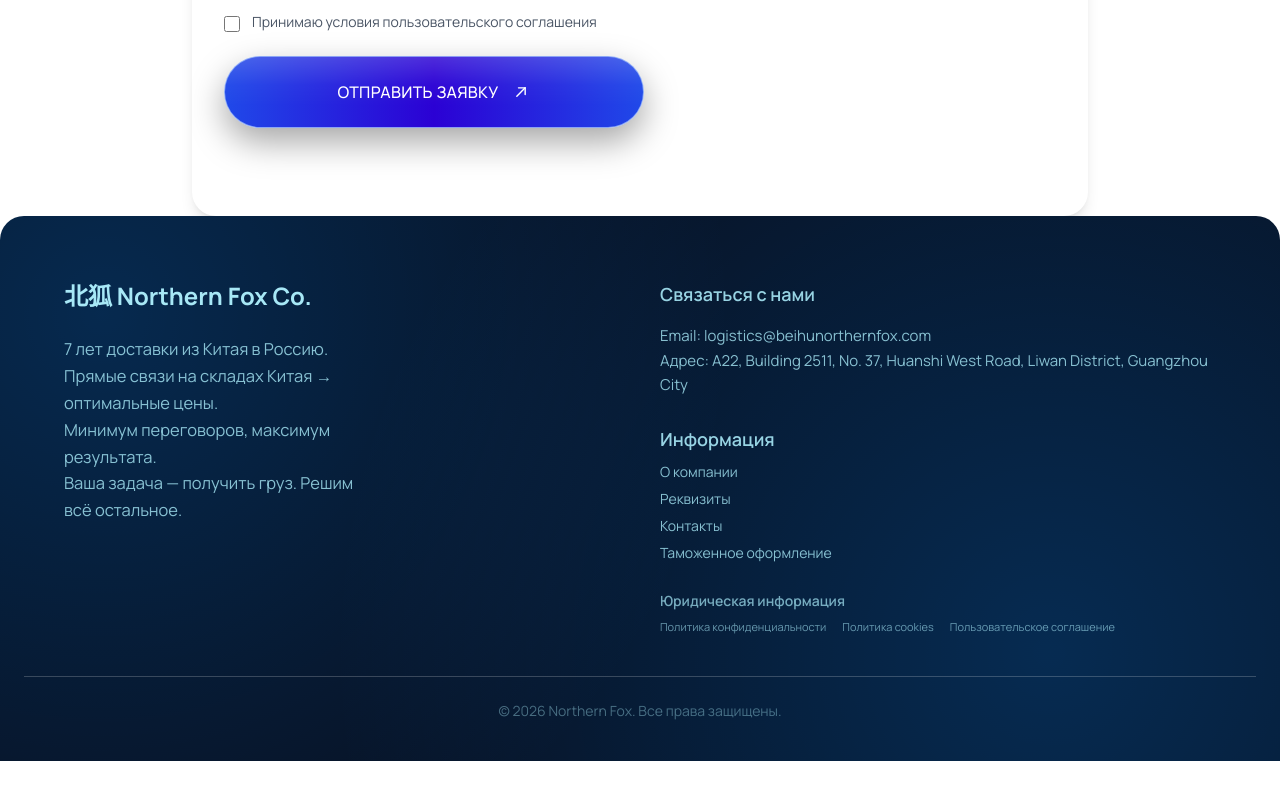
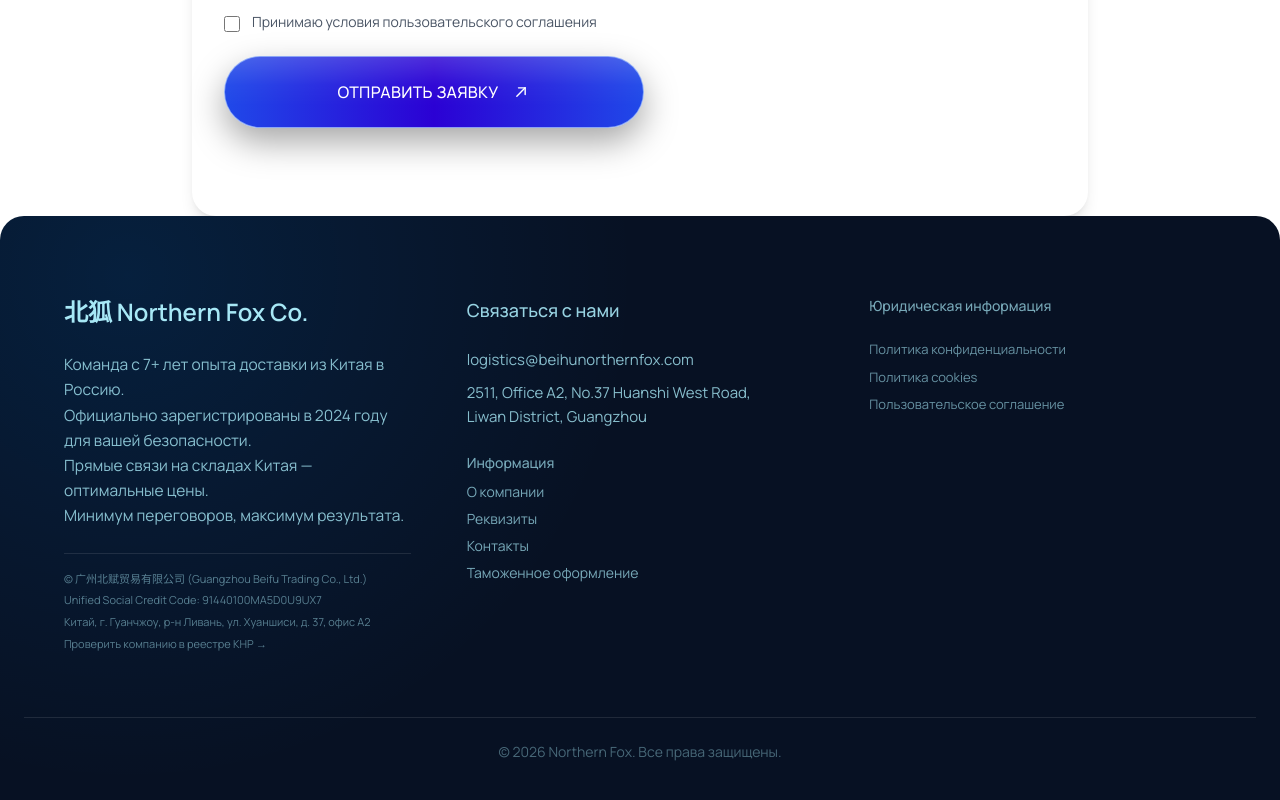
Before and after one commit to amakatee/northernfoxapp, a Next.js app: page / in a window 1280 px wide. Shown: the part 6245-7045 px from the top of the page. Before the commit the page ends 7006 px from the top, so only its background shows below. Built offline with nearby package versions, Linux system fonts and the light colour scheme.

Commit message:
updated footer

```diff
--- a/app/components/Footer.tsx
+++ b/app/components/Footer.tsx
@@ -3,7 +3,7 @@
 import React, { useLayoutEffect, useRef } from "react";
 import gsap from "gsap";
 import { ScrollTrigger } from "gsap/ScrollTrigger";
-import Link from 'next/link'
+import Link from "next/link";
 
 gsap.registerPlugin(ScrollTrigger);
 
@@ -13,24 +13,23 @@
   useLayoutEffect(() => {
     if (!root.current) return;
 
-    const q = gsap.utils.selector(root);
-
     const ctx = gsap.context(() => {
-      gsap.set(q(".reveal"), { opacity: 0, y: 40 });
-
-      gsap.timeline({
+      gsap.fromTo(
+        ".footer-reveal",
+        { opacity: 0, y: 24 },
+        {
+          opacity: 1,
+          y: 0,
+          duration: 1,
+          ease: "power3.out",
+          stagger: 0.12,
           scrollTrigger: {
             trigger: root.current,
-          start: "top 90%",
+            start: "top 92%",
             once: true,
           },
-      }).to(q(".reveal"), {
-        opacity: 1,
-        y: 0,
-        stagger: 0.15,
-        duration: 1.1,
-        ease: "power3.out",
-      });
+        }
+      );
     }, root);
 
     return () => ctx.revert();
@@ -39,95 +38,121 @@
   return (
     <footer
       ref={root}
-      className="w-full rounded-t-3xl bg-[#071123] bg-[radial-gradient(circle_at_8%_18%,rgba(0,140,255,0.20)_0%,transparent_50%),radial-gradient(circle_at_82%_80%,rgba(0,140,255,0.21)_0%,transparent_63%)] text-white px-6 pt-16 pb-10"
+      className="w-full bg-[radial-gradient(circle_at_10%_10%,rgba(0,140,255,0.12),transparent_40%)] rounded-t-3xl bg-[#071123] text-white px-6 pt-20 pb-12"
     >
-      <div className="max-w-6xl mx-auto flex flex-col md:flex-row justify-between gap-10">
-        {/* Left - Company Info */}
-        <div className="flex-1 space-y-6 reveal">
-          <h3 className="text-2xl text-[#a7e8f6] font-bold">
+      <div className="max-w-6xl mx-auto grid md:grid-cols-3 gap-14">
+        {/* Company */}
+        <div className="space-y-6 footer-reveal">
+          <h3 className="text-2xl font-semibold text-[#a7e8f6]">
             北狐 Northern Fox Co.
           </h3>
 
-          <p className="text-[#a7e8f6]/80 text-[16.5px] leading-relaxed max-w-xs">
-            7 лет доставки из Китая в Россию. <br />
-            Прямые связи на складах Китая → оптимальные цены. <br />
-            Минимум переговоров, максимум результата. <br />
-            Ваша задача — получить груз. Решим всё остальное.
+          <p className="text-[#a7e8f6]/80 text-[15.5px] leading-relaxed max-w-sm">
+            Команда с 7+ лет опыта доставки из Китая в Россию.
+            <br />
+            Официально зарегистрированы в 2024 году для вашей безопасности.
+            <br />
+            Прямые связи на складах Китая — оптимальные цены.
+            <br />
+            Минимум переговоров, максимум результата.
+          </p>
+
+          <div className="text-[#a7e8f6]/50 text-[11px] leading-relaxed border-t border-white/10 pt-4 space-y-1">
+            <p>© 广州北赋贸易有限公司 (Guangzhou Beifu Trading Co., Ltd.)</p>
+            <p>Unified Social Credit Code: 91440100MA5D0U9UX7</p>
+            <p>
+              Китай, г. Гуанчжоу, р-н Ливань, ул. Хуаншиси, д. 37, офис A2
+            </p>
+            <a
+              href="http://www.gsxt.gov.cn"
+              target="_blank"
+              rel="noopener noreferrer"
+              className="underline hover:text-white transition-colors"
+            >
+              Проверить компанию в реестре КНР →
+            </a>
+          </div>
+        </div>
+
+        {/* Contacts */}
+        <div className="space-y-6 footer-reveal">
+          <h4 className="text-lg font-medium text-[#a7e8f6]/90">
+            Связаться с нами
+          </h4>
+
+          <div className="text-[#a7e8f6]/80 text-[15px] leading-relaxed space-y-2">
+            <Link
+              href="mailto:logistics@beihunorthernfox.com"
+              className="block hover:text-white transition-colors"
+            >
+              logistics@beihunorthernfox.com
+            </Link>
+
+            <p>
+              2511, Office A2, No.37 Huanshi West Road,
+              <br />
+              Liwan District, Guangzhou
             </p>
           </div>
 
-        {/* Right - Contact & Links */}
-        <div className="flex-1 space-y-4 reveal">
-          <h4 className="text-lg font-semibold text-[#a7e8f6]/90">
-            Связаться с нами
-          </h4>
-          <p className="text-[#a7e8f6]/80 text-[15px] leading-relaxed">
-            <Link href="mailto:logistics@beihunorthernfox.com" className="hover:text-white transition-colors">
-              Email: logistics@beihunorthernfox.com
-            </Link>
-            <br />
-            Адрес: A22, Building 2511, No. 37, Huanshi West Road, Liwan District,
-            Guangzhou City
-          </p>
-
-          {/* Navigation Links */}
-          <div className="pt-3">
-            <h4 className="text-lg font-semibold text-[#a7e8f6]/90 mb-2">
+          <div>
+            <h4 className="text-sm font-medium text-[#a7e8f6]/70 mb-2">
               Информация
             </h4>
-            <ul className="space-y-1.5 text-[#a7e8f6]/80 text-[14px]">
+            <ul className="space-y-1.5 text-[#a7e8f6]/70 text-[14px]">
               <li>
-                <Link href="/about" className="hover:text-white transition-colors">
+                <Link href="/about" className="hover:text-white">
                   О компании
                 </Link>
               </li>
               <li>
-                <Link href="/company-details" className="hover:text-white transition-colors">
+                <Link href="/company-details" className="hover:text-white">
                   Реквизиты
                 </Link>
               </li>
               <li>
-                <Link href="/contact" className="hover:text-white transition-colors">
+                <Link href="/contact" className="hover:text-white">
                   Контакты
                 </Link>
               </li>
               <li>
-                <Link href="/customs" className="hover:text-white transition-colors">
+                <Link href="/customs" className="hover:text-white">
                   Таможенное оформление
                 </Link>
               </li>
             </ul>
           </div>
+        </div>
 
-          {/* Legal Links */}
-          <div className="pt-3">
-            <h4 className="text-sm font-semibold text-[#a7e8f6]/70 mb-2">
+        {/* Legal */}
+        <div className="space-y-6 footer-reveal">
+          <h4 className="text-sm font-medium text-[#a7e8f6]/70">
             Юридическая информация
           </h4>
-            <ul className="flex flex-wrap gap-x-4 gap-y-1 text-[#a7e8f6]/60 text-[11px]">
+
+          <ul className="space-y-2 text-[#a7e8f6]/60 text-[13px]">
             <li>
-                <Link href="/privacy-policy" className="hover:text-white transition-colors">
+              <Link href="/privacy-policy" className="hover:text-white">
                 Политика конфиденциальности
               </Link>
             </li>
             <li>
-                <Link href="/cookie-policy" className="hover:text-white transition-colors">
+              <Link href="/cookie-policy" className="hover:text-white">
                 Политика cookies
               </Link>
             </li>
             <li>
-                <Link href="/user-agreement" className="hover:text-white transition-colors">
+              <Link href="/user-agreement" className="hover:text-white">
                 Пользовательское соглашение
               </Link>
             </li>
           </ul>
         </div>
       </div>
-      </div>
 
       {/* Bottom */}
-      <div className="mt-10 border-t border-white/20 pt-6 text-center text-[#a7e8f6]/40 text-sm reveal">
-        <p>© {new Date().getFullYear()} Northern Fox. Все права защищены.</p>
+      <div className="mt-16 border-t border-white/10 pt-6 text-center text-[#a7e8f6]/40 text-sm footer-reveal">
+        © {new Date().getFullYear()} Northern Fox. Все права защищены.
       </div>
     </footer>
   );
--- a/app/sitemap.ts
+++ b/app/sitemap.ts
@@ -2,17 +2,38 @@
 
 export default function sitemap(): MetadataRoute.Sitemap {
   return [
+    // Main pages
     {
       url: "https://beihunorthernfox.com",
       lastModified: new Date(),
       changeFrequency: "weekly",
-      priority: 1,
+      priority: 1.0,
     },
+    {
+      url: "https://beihunorthernfox.com/about",
+      lastModified: new Date(),
+      changeFrequency: "monthly",
+      priority: 0.8,
+    },
+    {
+      url: "https://beihunorthernfox.com/company-details",
+      lastModified: new Date(),
+      changeFrequency: "yearly",
+      priority: 0.5,
+    },
+    {
+      url: "https://beihunorthernfox.com/contact",
+      lastModified: new Date(),
+      changeFrequency: "monthly",
+      priority: 0.8,
+    },
+
+    // Service pages
     {
       url: "https://beihunorthernfox.com/customs",
       lastModified: new Date(),
       changeFrequency: "monthly",
-      priority: 0.8,
+      priority: 0.9,
     },
     {
       url: "https://beihunorthernfox.com/suppliers",
@@ -20,11 +41,25 @@
       changeFrequency: "monthly",
       priority: 0.9,
     },
+
+    // Legal pages
     {
-      url: "https://beihunorthernfox.com/contact",
+      url: "https://beihunorthernfox.com/privacy-policy",
       lastModified: new Date(),
-      changeFrequency: "monthly",
-      priority: 0.7,
+      changeFrequency: "yearly",
+      priority: 0.4,
+    },
+    {
+      url: "https://beihunorthernfox.com/cookie-policy",
+      lastModified: new Date(),
+      changeFrequency: "yearly",
+      priority: 0.3,
+    },
+    {
+      url: "https://beihunorthernfox.com/user-agreement",
+      lastModified: new Date(),
+      changeFrequency: "yearly",
+      priority: 0.4,
     },
   ];
 }
```
Lines whose indentation alone changed are shown as unchanged.
